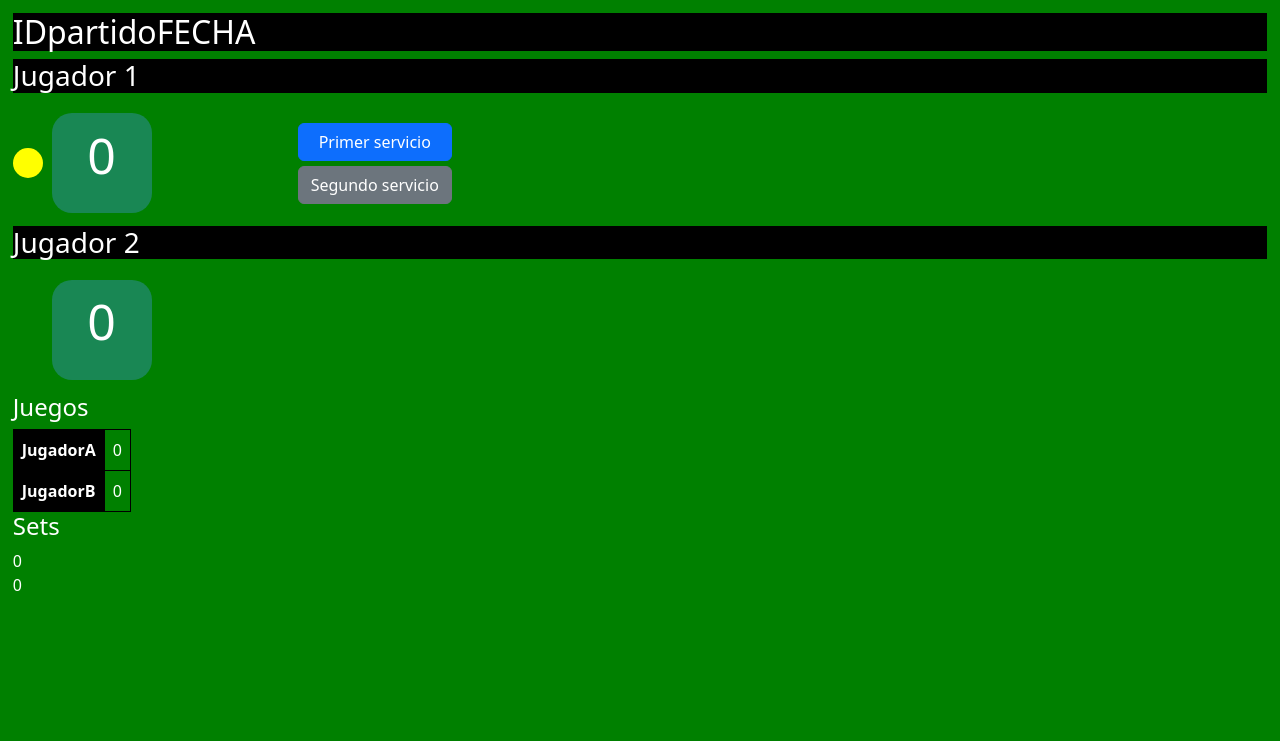
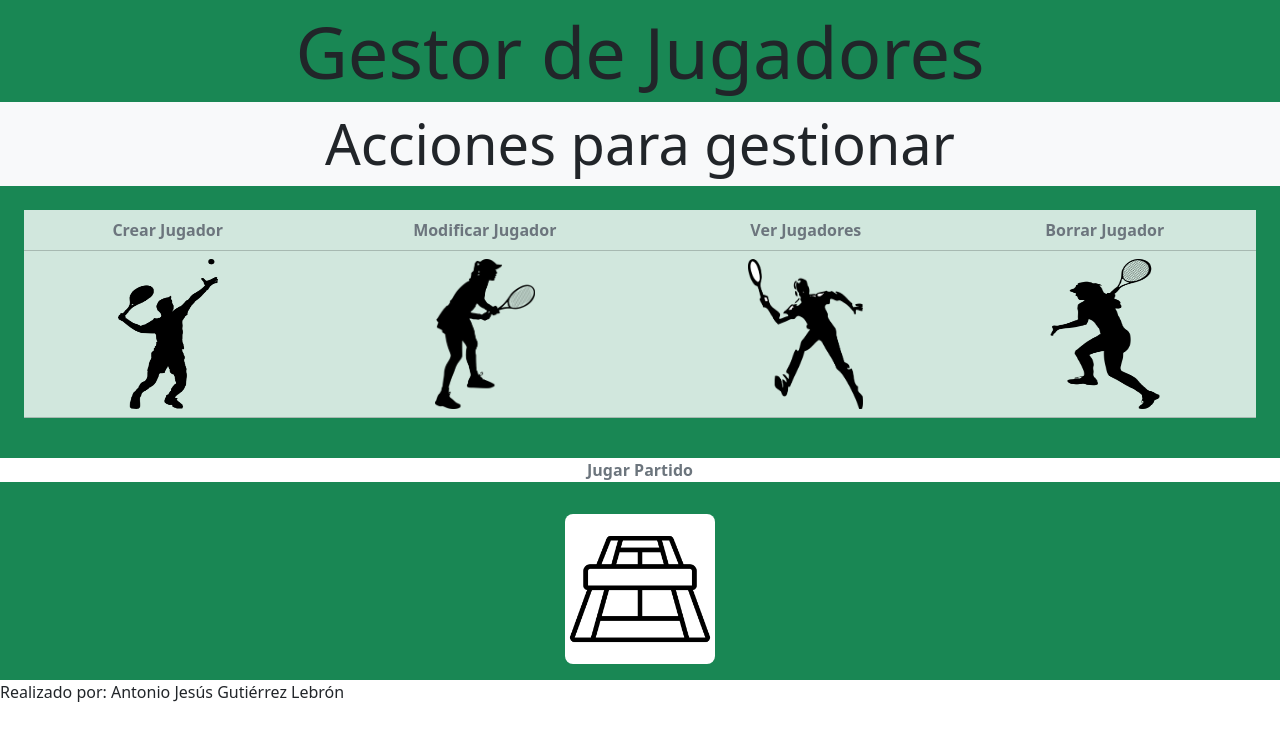
Before and after one commit to SithMartyMcfly/TenniStats, a PHP site: page / in a window 1280 px wide. Shown: the top 741 px of the page. Run offline with PHP 8.4, Linux system fonts and the light colour scheme.

Commit message:
reordenación poyecto

```diff
--- a/CRUDJugador/cliente/actualizar.php
+++ b/CRUDJugador/cliente/actualizar.php
@@ -1,6 +1,6 @@
 <?php
-include '../header.php';
-include 'conexion.php';
+include '../../header.php';
+include '../../conexionBBDD/conexion.php';
 
 //selecciono la bbdd
 mysqli_select_db($conexion, 'TenniStats');
@@ -83,5 +83,5 @@ if (isset($_GET['id'])) {
 
 ?>
 <?php
-include '../footer.php';
+include '../../footer.php';
 ?>
--- a/CRUDJugador/cliente/actualizar1.php
+++ b/CRUDJugador/cliente/actualizar1.php
@@ -1,6 +1,6 @@
 <?php
 //se incluye el archivo que nos dará conexión
-include 'conexion.php';
+include '../../conexionBBDD/conexion.php';
 
 //compruebo que ha llegado la id y le asigno un nombre a la variable
 if (isset($_GET['idmodificar'])){
--- a/CRUDJugador/cliente/borrarJugador1.php
+++ b/CRUDJugador/cliente/borrarJugador1.php
@@ -1,5 +1,5 @@
 <?php
-include 'conexion.php';
+include '../../conexionBBDD/conexion.php';
 
 if(isset($_GET['id'])){
     $borrarJugador = $_GET['id'];
--- a/CRUDJugador/cliente/confirm_status/actualizar_ok.php
+++ b/CRUDJugador/cliente/confirm_status/actualizar_ok.php
@@ -1,6 +1,6 @@
 <?php
 //archivo para confirmar que se ha creado el jugador
-include '../../header.php';
+include '../../../header.php';
 ?>
 <div class="container bg-warning rounded-3">
     <div class="card-header display-6 py-2 col text-center">
@@ -8,8 +8,8 @@ include '../../header.php';
     </div>
 </div>
 <div class="col text-center py-4">
-    <a href="../../index.php"><img src="../../imagenesCRUD/atras.png" alt="back" height="50px" width="50px"></a>
+    <a href="../../../index.php"><img src="../../imagenesCRUD/atras.png" alt="back" height="50px" width="50px"></a>
 </div>
 <?php
-include '../../footer.php';
+include '../../../footer.php';
 ?>
--- a/CRUDJugador/cliente/confirm_status/borrar_ok.php
+++ b/CRUDJugador/cliente/confirm_status/borrar_ok.php
@@ -1,6 +1,6 @@
 <?php
 //archivo para confirmar que se ha creado el jugador
-include '../../header.php';
+include '../../../header.php';
 ?>
 <div class="container bg-warning rounded-3">
     <div class="card-header display-6 py-2 col text-center">
@@ -11,5 +11,5 @@ include '../../header.php';
     <a href="../borrarJugador.php"><img src="../../imagenesCRUD/atras.png" alt="back" height="50px" width="50px"></a>
 </div>
 <?php
-include '../../footer.php';
+include '../../../footer.php';
 ?>
--- a/CRUDJugador/cliente/confirm_status/crear_ok.php
+++ b/CRUDJugador/cliente/confirm_status/crear_ok.php
@@ -1,6 +1,6 @@
 <?php
 //archivo para confirmar que se ha creado el jugador
-include '../../header.php';
+include '../../../header.php';
 ?>
 <div class="container bg-warning rounded-3">
     <div class="card-header display-6 py-2 col text-center">
@@ -11,5 +11,5 @@ include '../../header.php';
     <a href="../crearJugador.php"><img src="../../imagenesCRUD/atras.png" alt="back" height="50px" width="50px"></a>
 </div>
 <?php
-include '../../footer.php';
+include '../../../footer.php';
 ?>
--- a/CRUDJugador/cliente/crear.php
+++ b/CRUDJugador/cliente/crear.php
@@ -1,6 +1,6 @@
 <?php
 //se incluye el archivo que nos dará conexión
-include 'conexion.php';
+include '../../conexionBBDD/conexion.php';
 
 //seleccionar bbdd
 mysqli_select_db($conexion, 'TenniStats');
--- a/CRUDJugador/cliente/crearJugador.php
+++ b/CRUDJugador/cliente/crearJugador.php
@@ -1,5 +1,5 @@
 <?php
-include '../header.php';
+include '../../header.php';
 ?>
 <div class="card-header display-4 bg-light p-2 mx-4 text-center">
     Crear Jugador
@@ -51,10 +51,10 @@ include '../header.php';
             </form>
         </div>
         <div class="col text-center py-4">
-            <a href="../index.php"><img src="../imagenesCRUD/atras.png" alt="back" height="50px" width="50px"></a>
+            <a href="../../index.php"><img src="../imagenesCRUD/atras.png" alt="back" height="50px" width="50px"></a>
         </div>
     </div>
 </div>
 <?php
-include '../footer.php';
+include '../../footer.php';
 ?>
--- a/CRUDJugador/header.php
+++ b/header.php
@@ -11,7 +11,7 @@
             integrity="sha384-T3c6CoIi6uLrA9TneNEoa7RxnatzjcDSCmG1MXxSR1GAsXEV/Dwwykc2MPK8M2HN"
             crossorigin="anonymous"
         />
-    <link rel="stylesheet" href="style.css">
+    <link rel="stylesheet" href="styles/style.css">
 </head>
 <body>
     <header class="card-header display-2 col text-center bg-success p-2">Gestor de Jugadores</header>
--- /dev/null
+++ b/index.php
@@ -0,0 +1,39 @@
+<?php
+include 'header.php';
+?>
+
+<div class="col text-center">
+    <div class="card-header display-4 bg-light p-2">
+        Acciones para gestionar
+    </div>
+</div>
+
+    <div class="table-responsive p-4">
+        <table class="table table-success">
+            <thead>
+                <tr>
+                    <th class="px-4 text-secondary">Crear Jugador</th>
+                    <th class="px-4 text-secondary">Modificar Jugador</th>
+                    <th class="px-4 text-secondary">Ver Jugadores</th>
+                    <th class="px-4 text-secondary">Borrar Jugador</th>
+                </tr>
+            <tbody>
+                <tr>
+                    <td class="px-4"><a href="CRUDJugador/cliente/crearJugador.php"><img src="CRUDJugador/imagenesCRUD/crear.png" alt="imagenCrear" height="150" width="100"></a></td>
+                    <td class="px-4"><a href="CRUDJugador/cliente/modificarJugador.php"><img src="CRUDJugador/imagenesCRUD/modificar.png" alt="imagenModificar" height="150" width="100"></a></td>
+                    <td class="px-4"><a href="CRUDJugador/cliente/verJugadores.php"><img src="CRUDJugador/imagenesCRUD/listar.png" alt="imagenListar" height="150" width="115"></a></td>
+                    <td class="px-4"><a href="CRUDJugador/cliente/borrarJugador.php"><img src="CRUDJugador/imagenesCRUD/eliminar.png" alt="imagenBorrar" height="150" width="110"></a></td>
+                </tr>
+            </tbody>
+            </thead>
+        </table>
+    </div>
+    <div class="col text-center">
+        <p class="text-secondary bg-white fw-bolder">Jugar Partido</p>
+        <a class="icon-link icon-link-hover" href="CRUDJugador/opcionesPartido"><img class="bg-white m-3 p-1 rounded-3" src="CRUDJugador/imagenesCRUD/corte.png" alt="inicioPartido" height="150" width="150"></a>
+
+    </div>
+
+<?php
+include 'footer.php';
+?>
--- a/CRUDJugador/style.css
+++ b/styles/style.css
@@ -3,7 +3,7 @@
     background-color: lightseagreen;
   }
 
- .table {
+  table {
     text-align: center;
     width: 70%;
     margin: auto;
@@ -13,3 +13,12 @@
     text-align: center;
     margin: auto;
   }
+
+  /*iniciar partido*/
+  .icon-link {
+    transition: transform 0.3s ease;
+  }
+
+  .icon-link-hover:hover {
+    transform: scale(1.1);
+  }
```
Also changed, not shown: CRUDJugador/cliente/borrarJugador.php (+5 -4 lines), CRUDJugador/cliente/modificarJugador.php (+5 -4 lines), CRUDJugador/cliente/verJugadores.php (+5 -4 lines), CRUDJugador/index.php (deleted, +0 -35 lines), CRUDJugador/imagenesCRUD/corte.png (added), conexionBBDD/conexion.php (renamed from CRUDJugador/cliente/conexion.php), crearPartido/crearPartido.php (added), footer.php (renamed from CRUDJugador/footer.php), js/logica.html (renamed from index.html).
